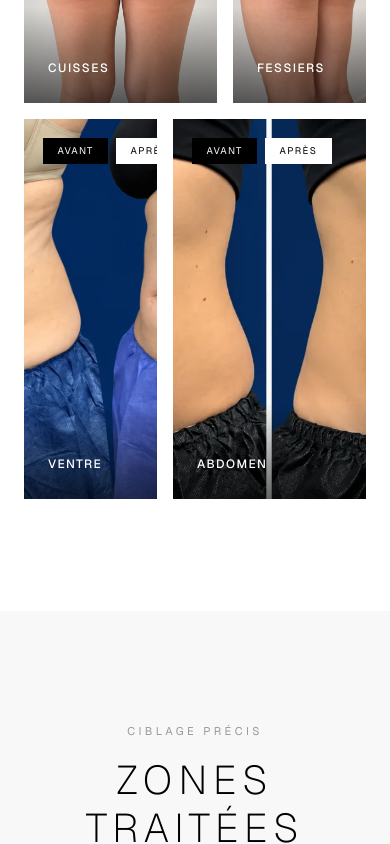
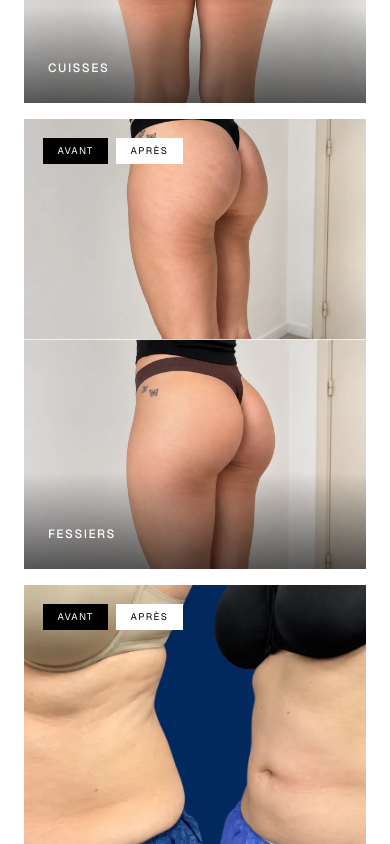
Before and after one commit to iapichinogabriel1997-star/lh-medical-aesthetics, a Next.js app: page /cryolipolyse in a window 390 px wide. Shown: the part 6460-7304 px from the top of the page. Built offline with nearby package versions, Linux system fonts and the light colour scheme.

Commit message:
Fix before/after grid to stack on mobile
Replace 12-column bento grid with auto-fit minmax(300px) rows
so photos 3+4 (Ventre/Abdomen) stack vertically on small screens.

Co-Authored-By: Claude Opus 4.6 (1M context) <noreply@anthropic.com>

```diff
--- a/src/app/cryolipolyse/page.tsx
+++ b/src/app/cryolipolyse/page.tsx
@@ -469,21 +469,23 @@ export default function CryoPage() {
             </AnimateOnScroll>
           </div>
 
-          {/* Bento-style grid */}
+          {/* Row 1 — photos 1 + 2 */}
           <div
             style={{
               display: "grid",
-              gridTemplateColumns: "repeat(12, 1fr)",
-              gridTemplateRows: "auto",
+              gridTemplateColumns: "repeat(auto-fit, minmax(300px, 1fr))",
               gap: "1rem",
+              marginBottom: "1rem",
             }}
           >
-            {/* Photo 1 — large, spans 7 cols */}
+            {beforeAfter.slice(0, 2).map((ba, i) => (
               <AnimateOnScroll
-              animation="fade-right"
-              style={{ gridColumn: "1 / 8", position: "relative", minHeight: "450px", overflow: "hidden" }}
+                key={ba.src}
+                animation={i === 0 ? "fade-right" : "fade-left"}
+                delay={i * 0.15}
               >
-              <Image src={beforeAfter[0].src} alt={beforeAfter[0].alt} fill style={{ objectFit: "cover" }} />
+                <div style={{ position: "relative", height: "450px", overflow: "hidden" }}>
+                  <Image src={ba.src} alt={ba.alt} fill style={{ objectFit: "cover" }} />
                   <div
                     style={{
                       position: "absolute",
@@ -493,62 +495,33 @@ export default function CryoPage() {
                       gap: "0.5rem",
                     }}
                   >
-                <span
+                    <span style={{ background: "#000", color: "#fff", padding: "0.35rem 0.9rem", fontSize: "0.6rem", letterSpacing: "0.15em", textTransform: "uppercase" }}>Avant</span>
+                    <span style={{ background: "#fff", color: "#000", padding: "0.35rem 0.9rem", fontSize: "0.6rem", letterSpacing: "0.15em", textTransform: "uppercase" }}>Après</span>
+                  </div>
+                  <div style={{ position: "absolute", bottom: 0, left: 0, right: 0, padding: "3rem 1.5rem 1.5rem", background: "linear-gradient(to top, rgba(0,0,0,0.6), transparent)" }}>
+                    <span style={{ color: "#fff", fontSize: "0.75rem", fontWeight: 500, letterSpacing: "0.12em", textTransform: "uppercase" }}>{ba.zone}</span>
+                  </div>
+                </div>
+              </AnimateOnScroll>
+            ))}
+          </div>
+
+          {/* Row 2 — photos 3 + 4, stacks on mobile */}
+          <div
             style={{
-                    background: "#000",
-                    color: "#fff",
-                    padding: "0.35rem 0.9rem",
-                    fontSize: "0.6rem",
-                    letterSpacing: "0.15em",
-                    textTransform: "uppercase",
+              display: "grid",
+              gridTemplateColumns: "repeat(auto-fit, minmax(300px, 1fr))",
+              gap: "1rem",
             }}
           >
-                  Avant
-                </span>
-                <span
-                  style={{
-                    background: "#fff",
-                    color: "#000",
-                    padding: "0.35rem 0.9rem",
-                    fontSize: "0.6rem",
-                    letterSpacing: "0.15em",
-                    textTransform: "uppercase",
-                  }}
+            {beforeAfter.slice(2, 4).map((ba, i) => (
+              <AnimateOnScroll
+                key={ba.src}
+                animation={i === 0 ? "fade-right" : "fade-left"}
+                delay={0.25 + i * 0.1}
               >
-                  Après
-                </span>
-              </div>
-              <div
-                style={{
-                  position: "absolute",
-                  bottom: 0,
-                  left: 0,
-                  right: 0,
-                  padding: "3rem 1.5rem 1.5rem",
-                  background: "linear-gradient(to top, rgba(0,0,0,0.6), transparent)",
-                }}
-              >
-                <span
-                  style={{
-                    color: "#fff",
-                    fontSize: "0.75rem",
-                    fontWeight: 500,
-                    letterSpacing: "0.12em",
-                    textTransform: "uppercase",
-                  }}
-                >
-                  {beforeAfter[0].zone}
-                </span>
-              </div>
-            </AnimateOnScroll>
-
-            {/* Photo 2 — right, spans 5 cols */}
-            <AnimateOnScroll
-              animation="fade-left"
-              delay={0.15}
-              style={{ gridColumn: "8 / 13", position: "relative", minHeight: "450px", overflow: "hidden" }}
-            >
-              <Image src={beforeAfter[1].src} alt={beforeAfter[1].alt} fill style={{ objectFit: "cover" }} />
+                <div style={{ position: "relative", height: "400px", overflow: "hidden" }}>
+                  <Image src={ba.src} alt={ba.alt} fill style={{ objectFit: "cover" }} />
                   <div
                     style={{
                       position: "absolute",
@@ -558,184 +531,15 @@ export default function CryoPage() {
                       gap: "0.5rem",
                     }}
                   >
-                <span
-                  style={{
-                    background: "#000",
-                    color: "#fff",
-                    padding: "0.35rem 0.9rem",
-                    fontSize: "0.6rem",
-                    letterSpacing: "0.15em",
-                    textTransform: "uppercase",
-                  }}
-                >
-                  Avant
-                </span>
-                <span
-                  style={{
-                    background: "#fff",
-                    color: "#000",
-                    padding: "0.35rem 0.9rem",
-                    fontSize: "0.6rem",
-                    letterSpacing: "0.15em",
-                    textTransform: "uppercase",
-                  }}
-                >
-                  Après
-                </span>
+                    <span style={{ background: "#000", color: "#fff", padding: "0.35rem 0.9rem", fontSize: "0.6rem", letterSpacing: "0.15em", textTransform: "uppercase" }}>Avant</span>
+                    <span style={{ background: "#fff", color: "#000", padding: "0.35rem 0.9rem", fontSize: "0.6rem", letterSpacing: "0.15em", textTransform: "uppercase" }}>Après</span>
                   </div>
-              <div
-                style={{
-                  position: "absolute",
-                  bottom: 0,
-                  left: 0,
-                  right: 0,
-                  padding: "3rem 1.5rem 1.5rem",
-                  background: "linear-gradient(to top, rgba(0,0,0,0.6), transparent)",
-                }}
-              >
-                <span
-                  style={{
-                    color: "#fff",
-                    fontSize: "0.75rem",
-                    fontWeight: 500,
-                    letterSpacing: "0.12em",
-                    textTransform: "uppercase",
-                  }}
-                >
-                  {beforeAfter[1].zone}
-                </span>
+                  <div style={{ position: "absolute", bottom: 0, left: 0, right: 0, padding: "3rem 1.5rem 1.5rem", background: "linear-gradient(to top, rgba(0,0,0,0.6), transparent)" }}>
+                    <span style={{ color: "#fff", fontSize: "0.75rem", fontWeight: 500, letterSpacing: "0.12em", textTransform: "uppercase" }}>{ba.zone}</span>
+                  </div>
                 </div>
               </AnimateOnScroll>
-
-            {/* Photo 3 — bottom left, spans 5 cols */}
-            <AnimateOnScroll
-              animation="fade-right"
-              delay={0.25}
-              style={{ gridColumn: "1 / 6", position: "relative", minHeight: "380px", overflow: "hidden" }}
-            >
-              <Image src={beforeAfter[2].src} alt={beforeAfter[2].alt} fill style={{ objectFit: "cover" }} />
-              <div
-                style={{
-                  position: "absolute",
-                  top: "1.2rem",
-                  left: "1.2rem",
-                  display: "flex",
-                  gap: "0.5rem",
-                }}
-              >
-                <span
-                  style={{
-                    background: "#000",
-                    color: "#fff",
-                    padding: "0.35rem 0.9rem",
-                    fontSize: "0.6rem",
-                    letterSpacing: "0.15em",
-                    textTransform: "uppercase",
-                  }}
-                >
-                  Avant
-                </span>
-                <span
-                  style={{
-                    background: "#fff",
-                    color: "#000",
-                    padding: "0.35rem 0.9rem",
-                    fontSize: "0.6rem",
-                    letterSpacing: "0.15em",
-                    textTransform: "uppercase",
-                  }}
-                >
-                  Après
-                </span>
-              </div>
-              <div
-                style={{
-                  position: "absolute",
-                  bottom: 0,
-                  left: 0,
-                  right: 0,
-                  padding: "3rem 1.5rem 1.5rem",
-                  background: "linear-gradient(to top, rgba(0,0,0,0.6), transparent)",
-                }}
-              >
-                <span
-                  style={{
-                    color: "#fff",
-                    fontSize: "0.75rem",
-                    fontWeight: 500,
-                    letterSpacing: "0.12em",
-                    textTransform: "uppercase",
-                  }}
-                >
-                  {beforeAfter[2].zone}
-                </span>
-              </div>
-            </AnimateOnScroll>
-
-            {/* Photo 4 — bottom right, spans 7 cols */}
-            <AnimateOnScroll
-              animation="fade-left"
-              delay={0.35}
-              style={{ gridColumn: "6 / 13", position: "relative", minHeight: "380px", overflow: "hidden" }}
-            >
-              <Image src={beforeAfter[3].src} alt={beforeAfter[3].alt} fill style={{ objectFit: "cover" }} />
-              <div
-                style={{
-                  position: "absolute",
-                  top: "1.2rem",
-                  left: "1.2rem",
-                  display: "flex",
-                  gap: "0.5rem",
-                }}
-              >
-                <span
-                  style={{
-                    background: "#000",
-                    color: "#fff",
-                    padding: "0.35rem 0.9rem",
-                    fontSize: "0.6rem",
-                    letterSpacing: "0.15em",
-                    textTransform: "uppercase",
-                  }}
-                >
-                  Avant
-                </span>
-                <span
-                  style={{
-                    background: "#fff",
-                    color: "#000",
-                    padding: "0.35rem 0.9rem",
-                    fontSize: "0.6rem",
-                    letterSpacing: "0.15em",
-                    textTransform: "uppercase",
-                  }}
-                >
-                  Après
-                </span>
-              </div>
-              <div
-                style={{
-                  position: "absolute",
-                  bottom: 0,
-                  left: 0,
-                  right: 0,
-                  padding: "3rem 1.5rem 1.5rem",
-                  background: "linear-gradient(to top, rgba(0,0,0,0.6), transparent)",
-                }}
-              >
-                <span
-                  style={{
-                    color: "#fff",
-                    fontSize: "0.75rem",
-                    fontWeight: 500,
-                    letterSpacing: "0.12em",
-                    textTransform: "uppercase",
-                  }}
-                >
-                  {beforeAfter[3].zone}
-                </span>
-              </div>
-            </AnimateOnScroll>
+            ))}
           </div>
         </div>
       </section>
```
Lines whose indentation alone changed are shown as unchanged.
